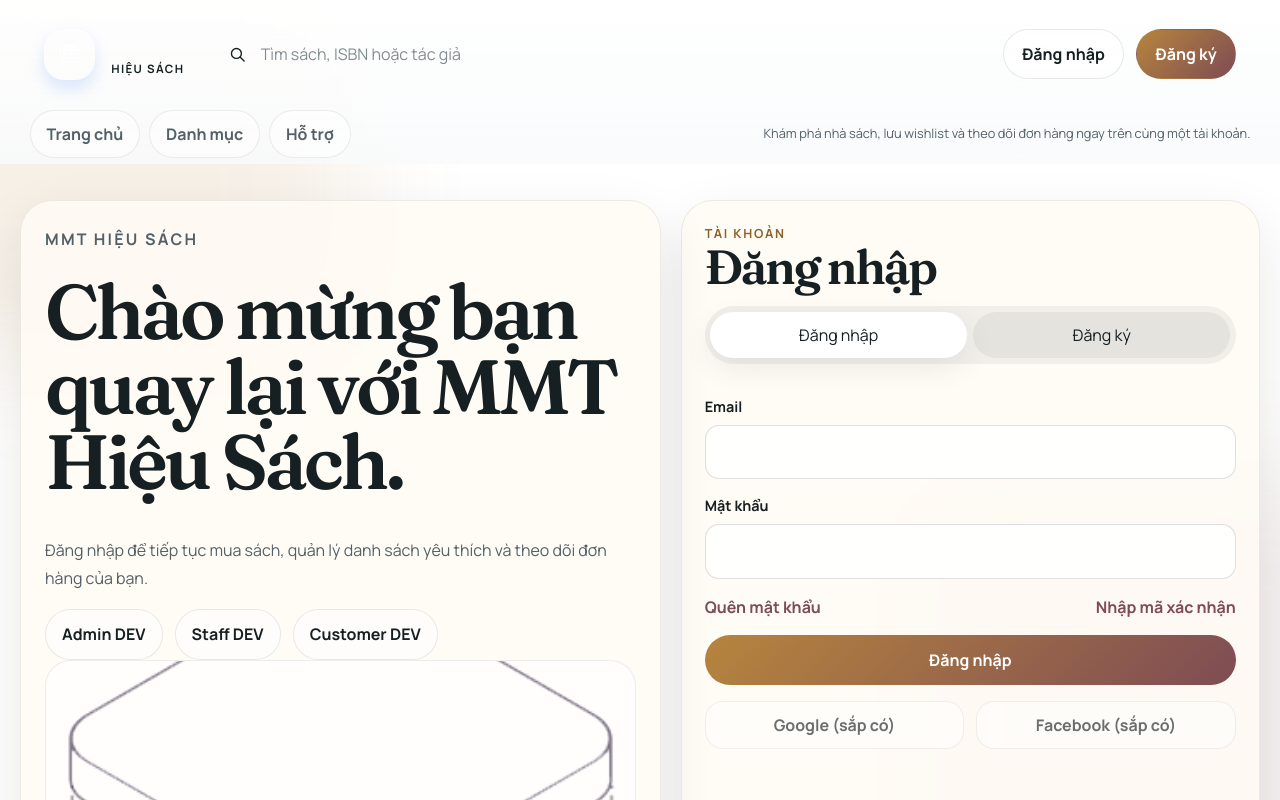
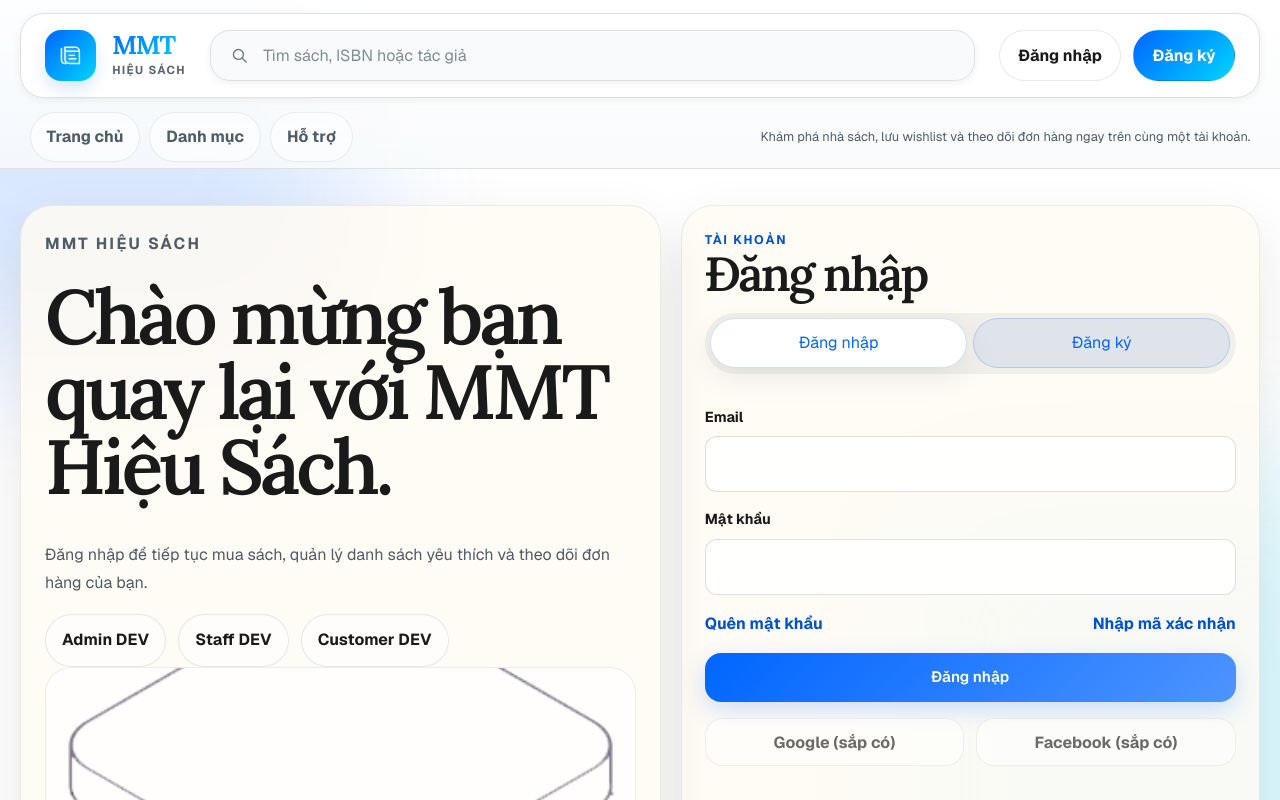
Before and after one commit to phuccodenub/BookStoreManager_Frontend, a React (Vite) app: page /login in a window 1280 px wide. Shown: the top 800 px of the page. Built offline with nearby package versions, Linux system fonts and the light colour scheme; no server answers.

Commit message:
feat(styles): improve typography and color contrast in app.css

```diff
--- a/src/styles/app.css
+++ b/src/styles/app.css
@@ -1,35 +1,74 @@
-@import url('https://fonts.googleapis.com/css2?family=Fraunces:wght@500;600;700&family=Manrope:wght@400;500;600;700&display=swap');
+@import url('https://fonts.googleapis.com/css2?family=Geist:wght@400;500;600;700;800&family=Lora:ital,wght@0,400;0,500;0,600;0,700;1,400;1,500&display=swap');
 
 :root {
   color-scheme: light;
-  --paper: #f6f0e3;
-  --paper-strong: #efe2c8;
-  --ink: #162022;
-  --ink-soft: #536167;
-  --line: rgba(22, 32, 34, 0.12);
-  --gold: #b7853d;
-  --gold-deep: #8d6228;
-  --berry: #7e4c54;
-  --panel: rgba(255, 252, 246, 0.78);
-  --panel-strong: rgba(255, 250, 241, 0.94);
-  --shadow: 0 24px 80px rgba(38, 34, 27, 0.12);
-  --radius-xl: 28px;
-  --radius-lg: 20px;
-  --radius-md: 14px;
-  --sans: 'Manrope', 'Segoe UI', sans-serif;
-  --serif: 'Fraunces', Georgia, serif;
+  /* Modern Color Palette - Blue/Teal Focus */
+  --primary: #0066ff;
+  --primary-light: #4d94ff;
+  --primary-dark: #0052cc;
+  --secondary: #00d4ff;
+  --accent: #ff6b35;
+  --accent-light: #ff8a5b;
+  --success: #00c853;
+  --warning: #ffc400;
+  --error: #ff3b30;
+
+  /* Neutrals - Clean & Modern */
+  --bg-primary: #ffffff;
+  --bg-secondary: #f8fafb;
+  --bg-tertiary: #f0f2f5;
+  --text-primary: #1a1a1a;
+  --text-secondary: #4f5b67;   /* Tăng contrast: readable trên nền sáng */
+  --text-tertiary: #6b7a85;   /* Từ #999 lên #6b7a85 — đủ WCAG AA cho text nhỏ */
+  --border: #e0e0e0;
+  --border-light: #f0f0f0;
+  --shadow-sm: 0 2px 8px rgba(0, 0, 0, 0.06);
+  --shadow-md: 0 8px 24px rgba(0, 0, 0, 0.1);
+  --shadow-lg: 0 16px 48px rgba(0, 0, 0, 0.15);
+
+  /* Spacing */
+  --radius-sm: 8px;
+  --radius-md: 12px;
+  --radius-lg: 16px;
+  --radius-xl: 20px;
+  --radius-2xl: 24px;
+  --radius-3xl: 32px;
+
+  /* Typography */
+  --sans: 'Geist', -apple-system, BlinkMacSystemFont, 'Segoe UI', sans-serif;
+  --serif: 'Lora', Georgia, serif;  /* Lora: Google Font, hỗ trợ tiếng Việt, thay thế Sohne không có trên GF */
+
   font-family: var(--sans);
-  line-height: 1.5;
+  line-height: 1.6;
   font-weight: 400;
-  color: var(--ink);
-  background:
-    radial-gradient(circle at top left, rgba(183, 133, 61, 0.18), transparent 26%),
-    radial-gradient(circle at top right, rgba(126, 76, 84, 0.16), transparent 24%),
-    linear-gradient(180deg, #fbf7ef 0%, #f5ecdd 52%, #f1e2cc 100%);
+  color: var(--text-primary);
+  background: linear-gradient(180deg, #ffffff 0%, #f8fafb 100%);
   font-synthesis: none;
   text-rendering: optimizeLegibility;
   -webkit-font-smoothing: antialiased;
   -moz-osx-font-smoothing: grayscale;
+
+  /* ── Token aliases: tương thích với figma-refresh.css ── */
+  --gold: var(--primary);
+  --gold-deep: var(--primary-dark);
+  --berry: var(--secondary);
+  --ink: var(--text-primary);
+  --ink-soft: var(--text-secondary);
+  --line: var(--border);
+  --paper: var(--bg-primary);
+  --paper-strong: var(--bg-secondary);
+  --panel: rgba(248, 250, 251, 0.88);
+  --panel-strong: rgba(248, 250, 251, 0.97);
+  --shadow: var(--shadow-md);
+
+  /* ── Brand submark: màu đủ đọc được trên nền sáng ── */
+  --brand-submark-color: #5a6470;
+
+  /* ── Surface layers: phân tầng nền rõ ràng ── */
+  --surface-0: #ffffff;                    /* nền trang */
+  --surface-1: #f8fafb;                    /* panel / section */
+  --surface-2: #f0f4f7;                    /* inner card */
+  --surface-accent: rgba(0, 102, 255, 0.04); /* accent bg nhẹ */
 }
 
 * {
@@ -67,25 +106,26 @@ img {
   position: relative;
   min-height: 100vh;
   overflow: hidden;
+  background: var(--bg-primary);
 }
 
 .ambient {
   position: fixed;
   width: 32rem;
   height: 32rem;
-  filter: blur(60px);
-  opacity: 0.35;
+  filter: blur(80px);
+  opacity: 0.15;
   pointer-events: none;
 }
 
 .ambient-left {
-  background: rgba(183, 133, 61, 0.35);
+  background: var(--primary);
   top: -10rem;
   left: -10rem;
 }
 
 .ambient-right {
-  background: rgba(126, 76, 84, 0.24);
+  background: var(--secondary);
   right: -8rem;
   bottom: -12rem;
 }
@@ -98,17 +138,23 @@ img {
   grid-template-columns: 1fr auto auto;
   gap: 1.5rem;
   align-items: center;
-  padding: 1.25rem 2rem;
+  padding: 1rem 2rem;
   backdrop-filter: blur(14px);
-  background: rgba(251, 247, 239, 0.76);
-  border-bottom: 1px solid var(--line);
+  background: rgba(255, 255, 255, 0.92);
+  border-bottom: 1px solid var(--border);
+  box-shadow: var(--shadow-sm);
 }
 
 .brand-mark {
   display: inline-block;
   font-family: var(--serif);
-  font-size: 1.6rem;
-  letter-spacing: -0.03em;
+  font-size: 1.8rem;
+  letter-spacing: -0.05em;
+  background: linear-gradient(135deg, var(--primary) 0%, var(--secondary) 100%);
+  background-clip: text;
+  -webkit-background-clip: text;
+  -webkit-text-fill-color: transparent;
+  font-weight: 800;
 }
 
 .topnav,
@@ -123,21 +169,24 @@ img {
 }
 
 .nav-link {
-  padding: 0.7rem 1rem;
-  border-radius: 999px;
-  color: var(--ink-soft);
-  transition: background-color 180ms ease, color 180ms ease, transform 180ms ease;
+  padding: 0.6rem 1.2rem;
+  border-radius: var(--radius-lg);
+  color: var(--text-secondary);
+  font-weight: 500;
+  font-size: 0.95rem;
+  transition: all 200ms ease;
+  background: transparent;
 }
 
 .nav-link:hover,
 .nav-link-active {
-  color: var(--ink);
-  background: rgba(22, 32, 34, 0.06);
-  transform: translateY(-1px);
+  color: var(--primary);
+  background: rgba(0, 102, 255, 0.08);
+  transform: translateY(-2px);
 }
 
 .nav-link-quiet {
-  background: rgba(255, 255, 255, 0.52);
+  background: rgba(0, 102, 255, 0.05);
 }
 
 .page-frame {
@@ -266,7 +315,7 @@ img {
 .segmented-control button {
   border: none;
   cursor: pointer;
-  transition: transform 180ms ease, background-color 180ms ease, color 180ms ease, box-shadow 180ms ease;
+  transition: all 200ms cubic-bezier(0.34, 1.56, 0.64, 1);
 }
 
 .button {
@@ -274,36 +323,49 @@ img {
   align-items: center;
   justify-content: center;
   min-height: 2.9rem;
-  padding: 0.8rem 1.15rem;
-  border-radius: 999px;
-  font-weight: 700;
+  padding: 0.8rem 1.5rem;
+  border-radius: var(--radius-lg);
+  font-weight: 600;
+  font-size: 0.95rem;
 }
 
 .button:hover,
 .chip-button:hover,
 .stepper button:hover,
 .segmented-control button:hover {
-  transform: translateY(-1px);
+  transform: translateY(-2px);
+  box-shadow: var(--shadow-md);
 }
 
 .button-primary {
   color: white;
-  background: linear-gradient(135deg, var(--gold) 0%, var(--berry) 100%);
+  background: linear-gradient(135deg, var(--primary) 0%, var(--primary-light) 100%);
+  box-shadow: 0 8px 24px rgba(0, 102, 255, 0.2);
+}
+
+.button-primary:hover {
+  background: linear-gradient(135deg, var(--primary-dark) 0%, var(--primary) 100%);
 }
 
 .button-secondary,
 .chip-button,
 .stepper button,
 .segmented-control button {
-  background: rgba(22, 32, 34, 0.06);
-  color: var(--ink);
+  background: rgba(0, 102, 255, 0.08);
+  color: var(--primary);
+  border: 1px solid rgba(0, 102, 255, 0.2);
+}
+
+.button-secondary:hover {
+  background: rgba(0, 102, 255, 0.15);
+  border-color: rgba(0, 102, 255, 0.3);
 }
 
 .text-link {
   border: none;
   background: none;
   padding: 0;
-  color: var(--berry);
+  color: var(--gold-deep);
   font-weight: 700;
 }
 
@@ -726,7 +788,7 @@ img {
 .reason-callout span {
   font-size: 0.82rem;
   font-weight: 700;
-  color: var(--berry);
+  color: var(--gold-deep);
 }
 
 .reason-callout strong {
```
